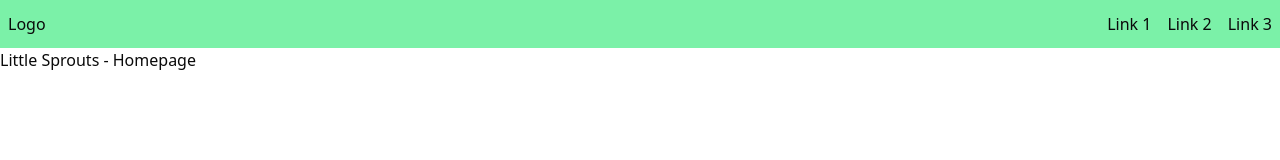
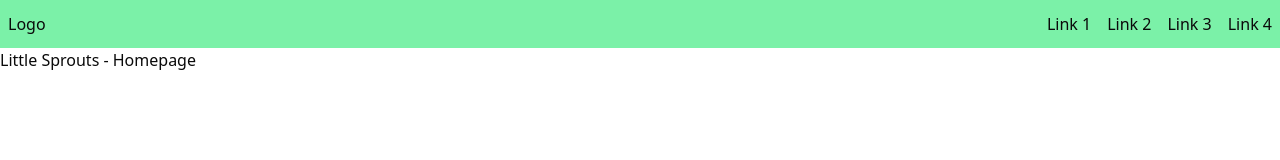
Before and after one commit to Zugim/little-sprouts, a Next.js app: page / in a window 1280 px wide. Shown: the top 160 px of the page. Built offline with nearby package versions, Linux system fonts and the light colour scheme.

Commit message:
feat: add basic auth functionality

```diff
--- a/package.json
+++ b/package.json
@@ -9,6 +9,7 @@
     "lint": "next lint"
   },
   "dependencies": {
+    "@clerk/nextjs": "^6.19.1",
     "@radix-ui/react-slot": "^1.2.2",
     "class-variance-authority": "^0.7.1",
     "clsx": "^2.1.1",
--- /dev/null
+++ b/src/app/(auth)/layout.tsx
@@ -0,0 +1,9 @@
+interface LayoutProps {
+  children: React.ReactNode;
+}
+
+export default function layout({ children }: LayoutProps) {
+  return (
+    <div className="min-h-dvh flex justify-center items-center">{children}</div>
+  );
+}
--- /dev/null
+++ b/src/app/(auth)/sign-in/[[...sign-in]]/page.tsx
@@ -0,0 +1,5 @@
+import { SignIn } from "@clerk/nextjs";
+
+export default function Page() {
+  return <SignIn />;
+}
--- /dev/null
+++ b/src/app/(auth)/sign-up/[[...sign-up]]/page.tsx
@@ -0,0 +1,5 @@
+import { SignUp } from "@clerk/nextjs";
+
+export default function Page() {
+  return <SignUp />;
+}
--- /dev/null
+++ b/src/app/(home)/layout.tsx
@@ -0,0 +1,14 @@
+import Header from "@/components/home/Header";
+
+interface LayoutProps {
+  children: React.ReactNode;
+}
+
+export default function layout({ children }: LayoutProps) {
+  return (
+    <>
+      <Header />
+      {children}
+    </>
+  );
+}
--- a/src/app/layout.tsx
+++ b/src/app/layout.tsx
@@ -1,6 +1,6 @@
 import type { Metadata } from "next";
+import { ClerkProvider } from "@clerk/nextjs";
 import "./globals.css";
-import Header from "@/components/Header";
 
 export const metadata: Metadata = {
   title: "Little Sprouts",
@@ -13,11 +13,10 @@ export default function RootLayout({
   children: React.ReactNode;
 }>) {
   return (
-    <html lang="en">
-      <body className="h-screen antialiased">
-        <Header />
-        {children}
-      </body>
-    </html>
+    <ClerkProvider>
+      <html lang="en">
+        <body>{children}</body>
+      </html>
+    </ClerkProvider>
   );
 }
--- a/src/components/Navbar.tsx
+++ /dev/null
@@ -1,88 +0,0 @@
-"use client";
-
-import { useState } from "react";
-import Link from "next/link";
-
-import { Button } from "./ui/button";
-
-function DesktopNavbar() {
-  return (
-    <nav className="hidden sm:block">
-      <ul className="flex gap-4">
-        <li>
-          <Link href="/">Link 1</Link>
-        </li>
-        <li>
-          <Link href="/">Link 2</Link>
-        </li>
-        <li>
-          <Link href="/">Link 3</Link>
-        </li>
-      </ul>
-    </nav>
-  );
-}
-
-function MobileNavbar() {
-  const [menuToggled, setMenuToggled] = useState(false);
-
-  return (
-    <div className="block sm:hidden">
-      <Button
-        className="relative h-8 w-8  transition-all"
-        onClick={() => {
-          setMenuToggled(!menuToggled);
-        }}
-      >
-        <span
-          className={`absolute h-0.5 w-5 bg-white transition-all ${
-            menuToggled
-              ? "top-1/2 -translate-y-1/2 rotate-45"
-              : "top-2 -translate-y-0 rotate-0"
-          }`}
-        />
-        <span
-          className={`absolute h-0.5 w-5 bg-white transition-all ${
-            menuToggled
-              ? "top-1/2 -translate-y-1/2 -rotate-45"
-              : "top-4 -translate-y-1/2 rotate-0"
-          }`}
-        />
-        <span
-          className={`absolute h-0.5 w-5 bg-white transition-all ${
-            menuToggled ? "opacity-0" : "top-6 -translate-y-full opacity-100"
-          }`}
-        />
-      </Button>
-      {
-        <nav
-          className={`
-            absolute top-12 left-0 w-screen h-[calc(100vh-3rem)] bg-green-200 transition duration-300 ease-in-out
-            ${menuToggled ? "-z10 opacity-100" : "-z-10 opacity-0"}
-          )`}
-        >
-          <ul className="flex-col gap-4">
-            <li>
-              <Link href="/">Link 1</Link>
-            </li>
-            <li>
-              <Link href="/">Link 2</Link>
-            </li>
-            <li>
-              <Link href="/">Link 3</Link>
-            </li>
-          </ul>
-        </nav>
-      }
-    </div>
-  );
-}
-
-export default function Navbar() {
-  return (
-    <>
-      <DesktopNavbar />
-      <MobileNavbar />
-    </>
-  );
-}
--- a/src/components/Header.tsx
+++ b/src/components/home/Header.tsx
@@ -1,4 +1,4 @@
-import Navbar from "./Navbar";
+import Nav from "./Nav";
 
 export default function Header() {
   return (
@@ -6,7 +6,7 @@ export default function Header() {
       className={`w-screen h-12 px-2 flex justify-between items-center bg-green-300`}
     >
       <p>Logo</p>
-      <Navbar />
+      <Nav />
     </header>
   );
 }
--- /dev/null
+++ b/src/components/home/Nav.tsx
@@ -0,0 +1,91 @@
+"use client";
+
+import { useState } from "react";
+import Link from "next/link";
+
+import { Button } from "../ui/button";
+
+const navItems = [
+  { text: "Link 1", url: "/" },
+  { text: "Link 2", url: "/" },
+  { text: "Link 3", url: "/" },
+  { text: "Link 4", url: "/" },
+];
+
+function DesktopNav() {
+  return (
+    <nav className="hidden sm:block">
+      <ul className="flex gap-4">
+        {navItems.map((item) => {
+          return (
+            <li key={item.text}>
+              <Link href={item.url}>{item.text}</Link>
+            </li>
+          );
+        })}
+      </ul>
+    </nav>
+  );
+}
+
+function MobileNav() {
+  const [menuToggled, setMenuToggled] = useState(false);
+
+  return (
+    <div className="block sm:hidden">
+      <Button
+        className="relative h-8 w-8  transition-all"
+        onClick={() => {
+          setMenuToggled(!menuToggled);
+        }}
+      >
+        <span
+          className={`absolute h-0.5 bg-white transition-all ${
+            menuToggled
+              ? "w-5 top-1/2 -translate-y-1/2 rotate-45"
+              : "w-4 top-2 -translate-y-0 rotate-0"
+          }`}
+        />
+        <span
+          className={`absolute h-0.5 bg-white transition-all ${
+            menuToggled
+              ? "w-5 top-1/2 -translate-y-1/2 -rotate-45"
+              : "w-4 top-4 -translate-y-1/2 rotate-0"
+          }`}
+        />
+        <span
+          className={`absolute h-0.5 w-4 bg-white transition-all ${
+            menuToggled ? "opacity-0" : "top-6 -translate-y-full opacity-100"
+          }`}
+        />
+      </Button>
+      {
+        <nav
+          className={`
+            absolute top-12 left-0 w-screen h-[calc(100vh-3rem)] bg-green-200 transition duration-300 ease-in-out
+            ${menuToggled ? "-z10 opacity-100" : "-z-10 opacity-0"}
+          )`}
+        >
+          <ul className="flex-col gap-4">
+            {navItems.map((item) => {
+              return (
+                <li key={item.text}>
+                  <Link href={item.url}>{item.text}</Link>
+                </li>
+              );
+            })}
+          </ul>
+        </nav>
+      }
+    </div>
+  );
+}
+
+export default function Nav() {
+  return (
+    <>
+      <DesktopNav />
+      <MobileNav />
+    </>
+  );
+}
--- /dev/null
+++ b/src/components/home/authControl.tsx
@@ -0,0 +1,3 @@
+export default function AuthControl() {
+  return <div>authControl</div>;
+}
--- /dev/null
+++ b/src/middleware.ts
@@ -0,0 +1,12 @@
+import { clerkMiddleware } from "@clerk/nextjs/server";
+
+export default clerkMiddleware();
+
+export const config = {
+  matcher: [
+    // Skip Next.js internals and all static files, unless found in search params
+    "/((?!_next|[^?]*\\.(?:html?|css|js(?!on)|jpe?g|webp|png|gif|svg|ttf|woff2?|ico|csv|docx?|xlsx?|zip|webmanifest)).*)",
+    // Always run for API routes
+    "/(api|trpc)(.*)",
+  ],
+};
```
Also changed, not shown: src/app/(home)/page.tsx (renamed from src/app/page.tsx), 1 other file (tests, documents, lock files or other folders).
